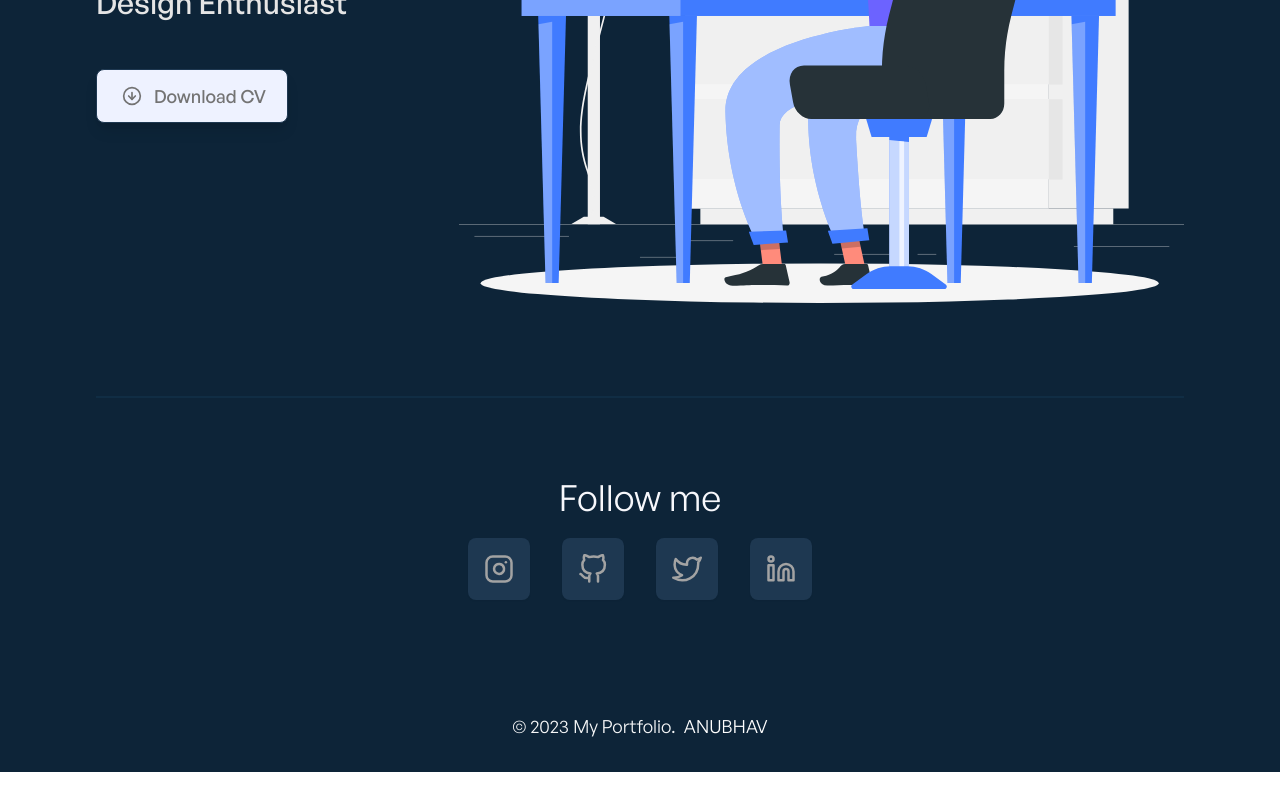
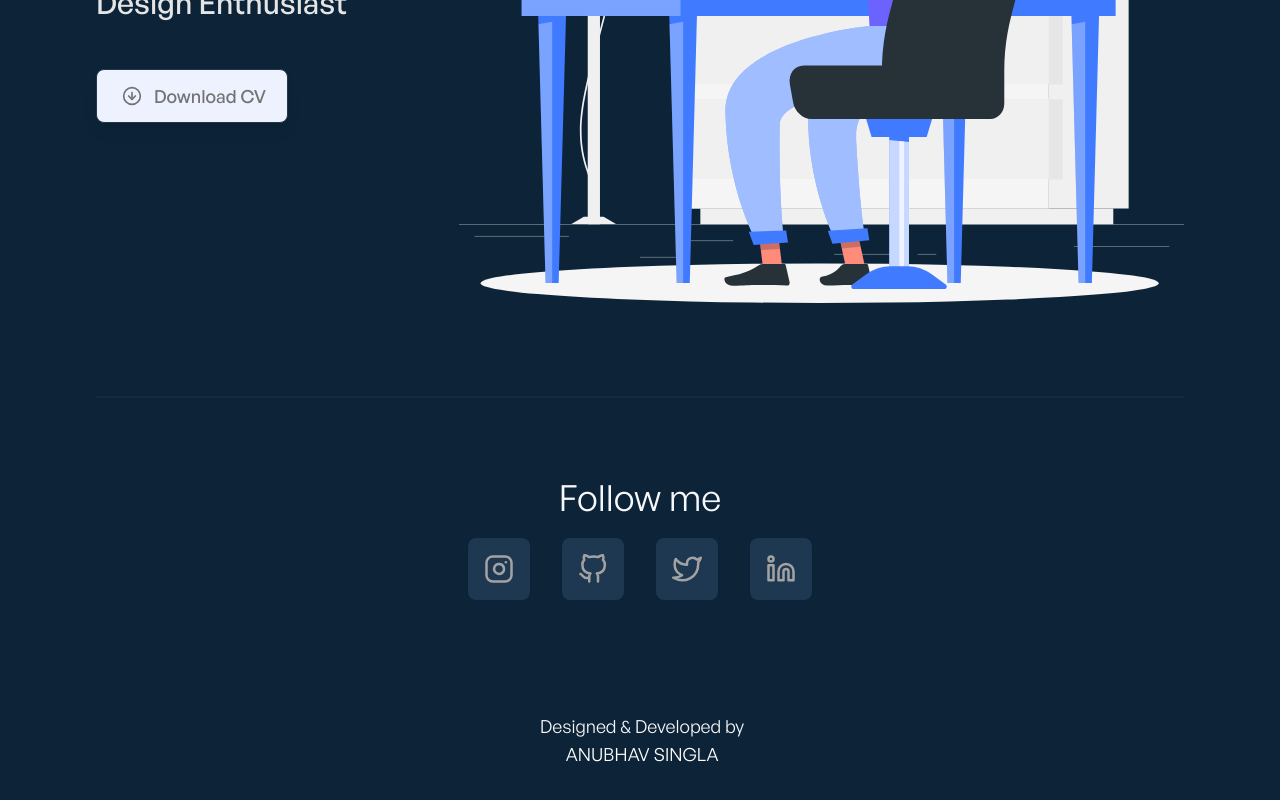
Before and after one commit to anubhavnxpro/my-portfolio, a Next.js app: page / in a window 1280 px wide. Shown: the part 475-1275 px from the top of the page. Before the commit the page ends 1247 px from the top, so only its background shows below. Built offline with nearby package versions, Linux system fonts and the light colour scheme.

Commit message:
footer changes

```diff
--- a/src/components/shared/AppFooterCopyright.js
+++ b/src/components/shared/AppFooterCopyright.js
@@ -2,22 +2,19 @@ const AppFooterCopyRight = () => {
 	return (
 		<div className="font-general-regular flex justify-center items-center text-center">
 			<div className="text-lg text-ternary-dark dark:text-ternary-light">
-				&copy; {new Date().getFullYear()}
-				<a
-					href="#"
-					target="__blank"
+				{/* &copy; {new Date().getFullYear()} */}
+				<span
 					className="hover:underline hover:text-indigo-600 dark:hover:text-indigo-300 ml-1 duration-500"
 				>
-					My Portfolio
-				</a>
-				.{' '}
-				<a
-					href="#"
-					target="__blank"
+					Designed & Developed by
+				</span>
+				{/* {' '} */}
+				<br />
+				<span
 					className="text-secondary-dark dark:text-secondary-light font-medium uppercase hover:underline hover:text-indigo-600 dark:hover:text-indigo-300 ml-1 duration-500"
 				>
-					Anubhav
-				</a>
+					Anubhav Singla
+				</span>
 			</div>
 		</div>
 	);
```
Also changed, not shown: src/components/HireMeModal.js (+1 -9 lines).
